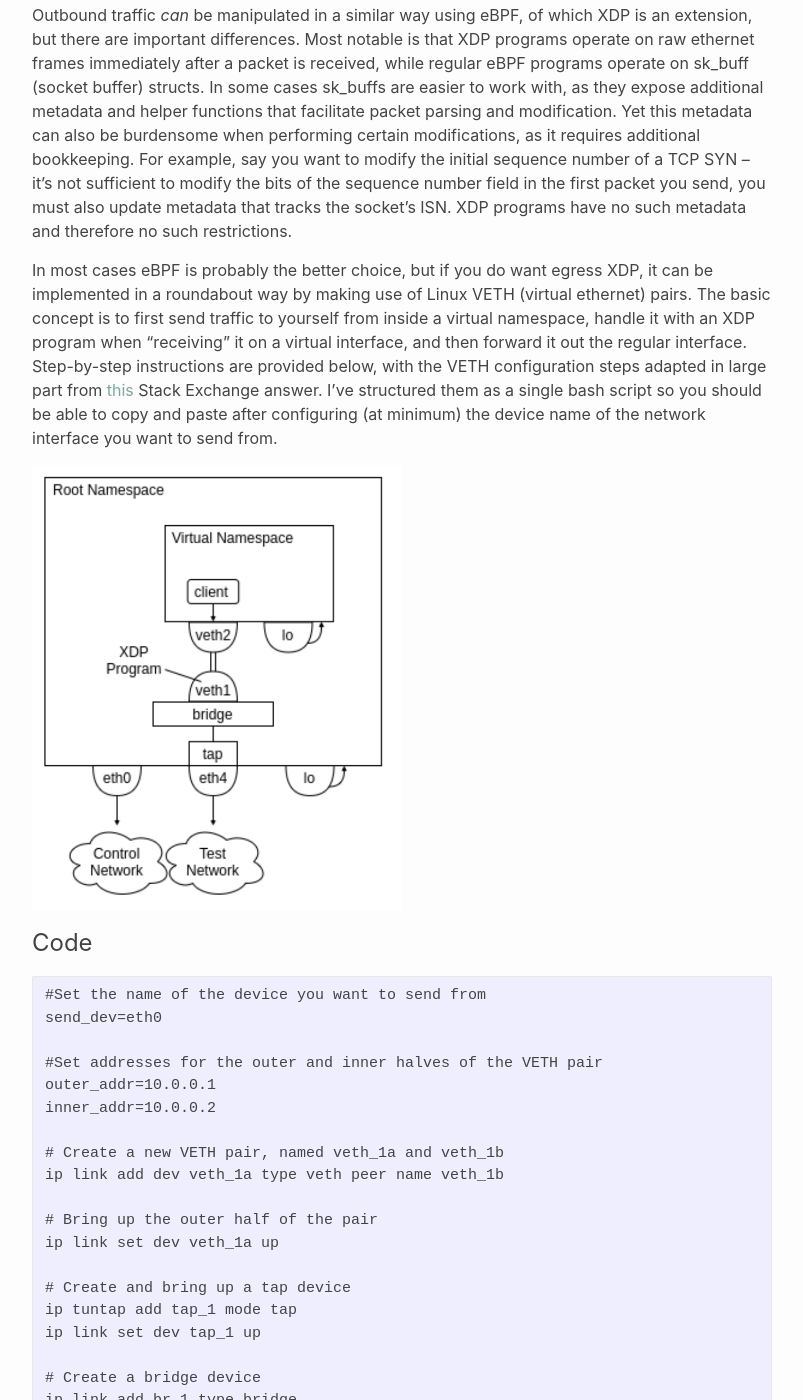
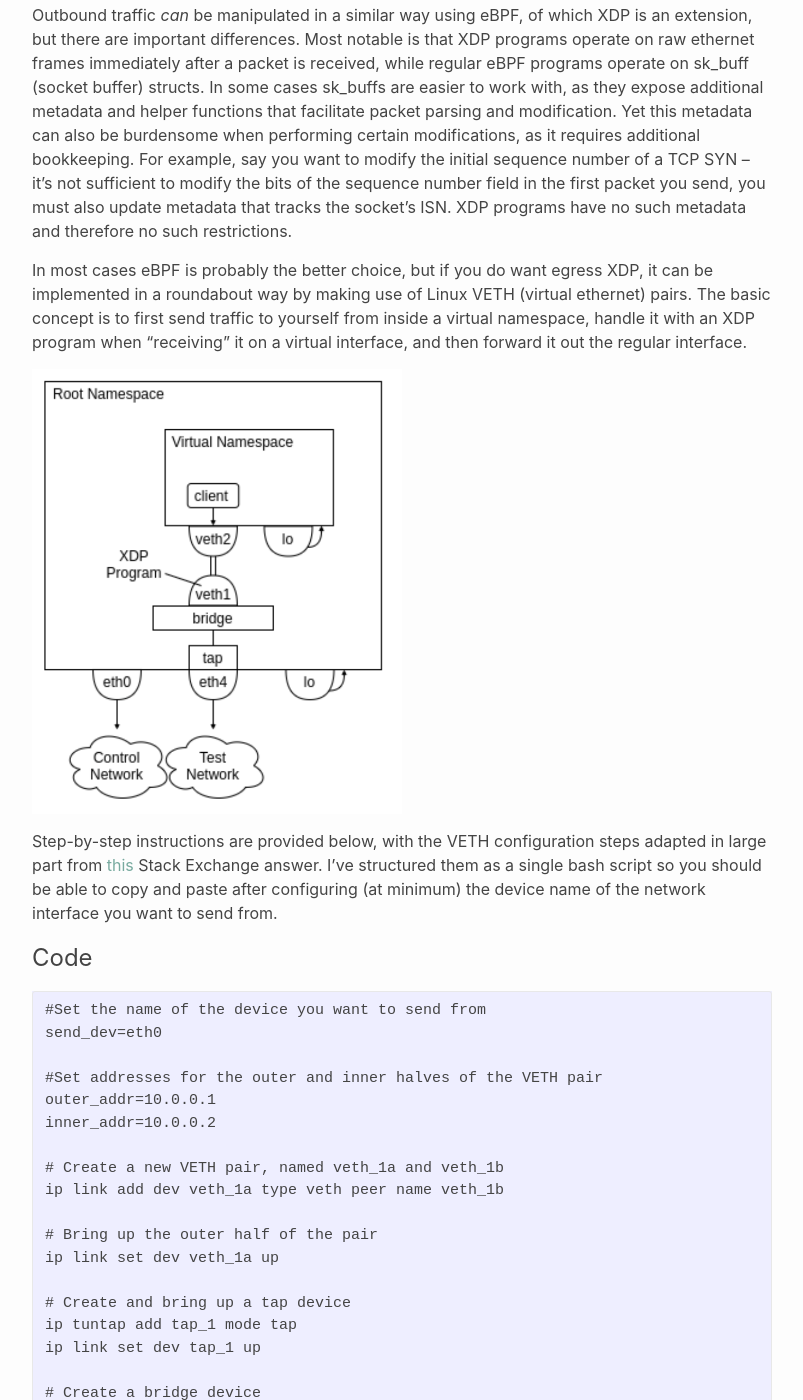
Before and after one commit to sdelaughter/sdelaughter.github.io, a Jekyll site: the page built from _posts/2022-06-13-egress-XDP.md, in a window 1280 px wide and 1400 px high, scrolled down 566 px. Shown: the whole window, without its empty margins (238-1041 px from the left). Built offline with Jekyll 4.4.1, drawn with Linux system fonts in a browser that asks for light colours; comment, search, counter and statistics services are not loaded.

```diff
--- a/_posts/2022-06-13-egress-XDP.md
+++ b/_posts/2022-06-13-egress-XDP.md
@@ -13,9 +13,11 @@ tags: networks XDP eBPF Linux DoS
 
 Outbound traffic *can* be manipulated in a similar way using eBPF, of which XDP is an extension, but there are important differences.  Most notable is that XDP programs operate on raw ethernet frames immediately after a packet is received, while regular eBPF programs operate on sk_buff (socket buffer) structs.  In some cases sk_buffs are easier to work with, as they expose additional metadata and helper functions that facilitate packet parsing and modification.  Yet this metadata can also be burdensome when performing certain modifications, as it requires additional bookkeeping.  For example, say you want to modify the initial sequence number of a TCP SYN -- it's not sufficient to modify the bits of the sequence number field in the first packet you send, you must also update metadata that tracks the socket's ISN.  XDP programs have no such metadata and therefore no such restrictions.
 
-In most cases eBPF is probably the better choice, but if you do want egress XDP, it can be implemented in a roundabout way by making use of Linux VETH (virtual ethernet) pairs.  The basic concept is to first send traffic to yourself from inside a virtual namespace, handle it with an XDP program when "receiving" it on a virtual interface, and then forward it out the regular interface.  Step-by-step instructions are provided below, with the VETH configuration steps adapted in large part from [this](https://superuser.com/a/765078) Stack Exchange answer.  I've structured them as a single bash script so you should be able to copy and paste after configuring (at minimum) the device name of the network interface you want to send from.
+In most cases eBPF is probably the better choice, but if you do want egress XDP, it can be implemented in a roundabout way by making use of Linux VETH (virtual ethernet) pairs.  The basic concept is to first send traffic to yourself from inside a virtual namespace, handle it with an XDP program when "receiving" it on a virtual interface, and then forward it out the regular interface.
 
 <img src="/assets/egress_xdp_namespaces.png" width="50%"/>
+
+Step-by-step instructions are provided below, with the VETH configuration steps adapted in large part from [this](https://superuser.com/a/765078) Stack Exchange answer.  I've structured them as a single bash script so you should be able to copy and paste after configuring (at minimum) the device name of the network interface you want to send from.
 
 # Code
 
```
